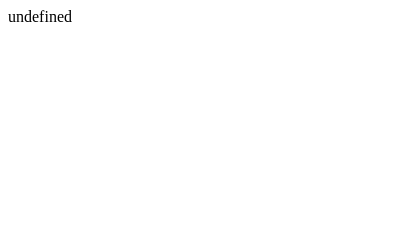
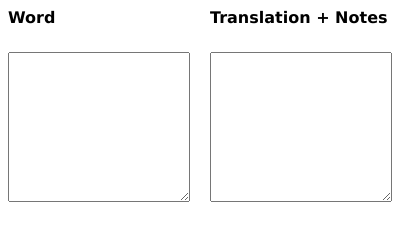
Before and after one commit to akstokely/save-translate, a browser extension: page popup/save-translate.html in a window 400 px wide. Drawn offline with Linux system fonts and the light colour scheme.

Commit message:
Added popup styling and word display

```diff
--- a/background/background-script.js
+++ b/background/background-script.js
@@ -9,7 +9,6 @@ function onError(error) {
  *  Listen for commands from shortcut
  */
 browser.commands.onCommand.addListener((command) => {
-    console.log(command);
     if (command === "highlight") {
         //send message to handle-text.js to get selected text
         browser.tabs.query({active: true, currentWindow: true}).then(tabs => {
--- a/popup/save-translate.css
+++ b/popup/save-translate.css
@@ -1,4 +1,28 @@
 html,
 body {
-  width: 100px;
+  width: fit-content;
+  font-family: Verdana, Geneva, Tahoma, sans-serif;
 }
+
+#popup-content {
+    display: flex;
+    gap: 20px;
+}
+
+.textarea {
+    display: flex;
+    flex-direction: column;
+}
+
+textarea {
+  width: 100%;
+  height: 150px;
+  padding: 8px;
+  font-size: 14px;
+  box-sizing: border-box;
+}
+
+label {
+  font-weight: bold;
+  margin-bottom: 6px;
+}
--- a/popup/save-translate.html
+++ b/popup/save-translate.html
@@ -7,6 +7,14 @@
 
   <body>
     <div id="popup-content">
+        <div class="textarea">
+            <label for="top">Word</label><br>
+            <textarea id="top" name="top" rows="5" cols="33"></textarea><br>
+        </div>
+        <div class="textarea">
+            <label for="bottom">Translation + Notes</label><br>
+            <textarea id="bottom" name="bottom" rows="5" cols="33"></textarea>
+        </div>
     </div>
     <script src="save-translate.js"></script>
   </body>
--- a/popup/save-translate.js
+++ b/popup/save-translate.js
@@ -10,8 +10,11 @@ function onError(error) {
  */
 browser.storage.local.get("currWord")
 .then((word) => {
-    const text = document.createTextNode(word.currWord);
-    document.getElementById("popup-content").appendChild(text);
-    console.log(word.currWord);
+    if (word.currWord) {
+        const text = document.createTextNode(word.currWord);
+        document.getElementById("top").appendChild(text);
+        console.log(word.currWord);
+        browser.storage.local.remove("currWord");
+    }
 })
 .catch(onError);
```
Also changed, not shown: content_scripts/handle-text.js (+0 -8 lines), 1 other file.
